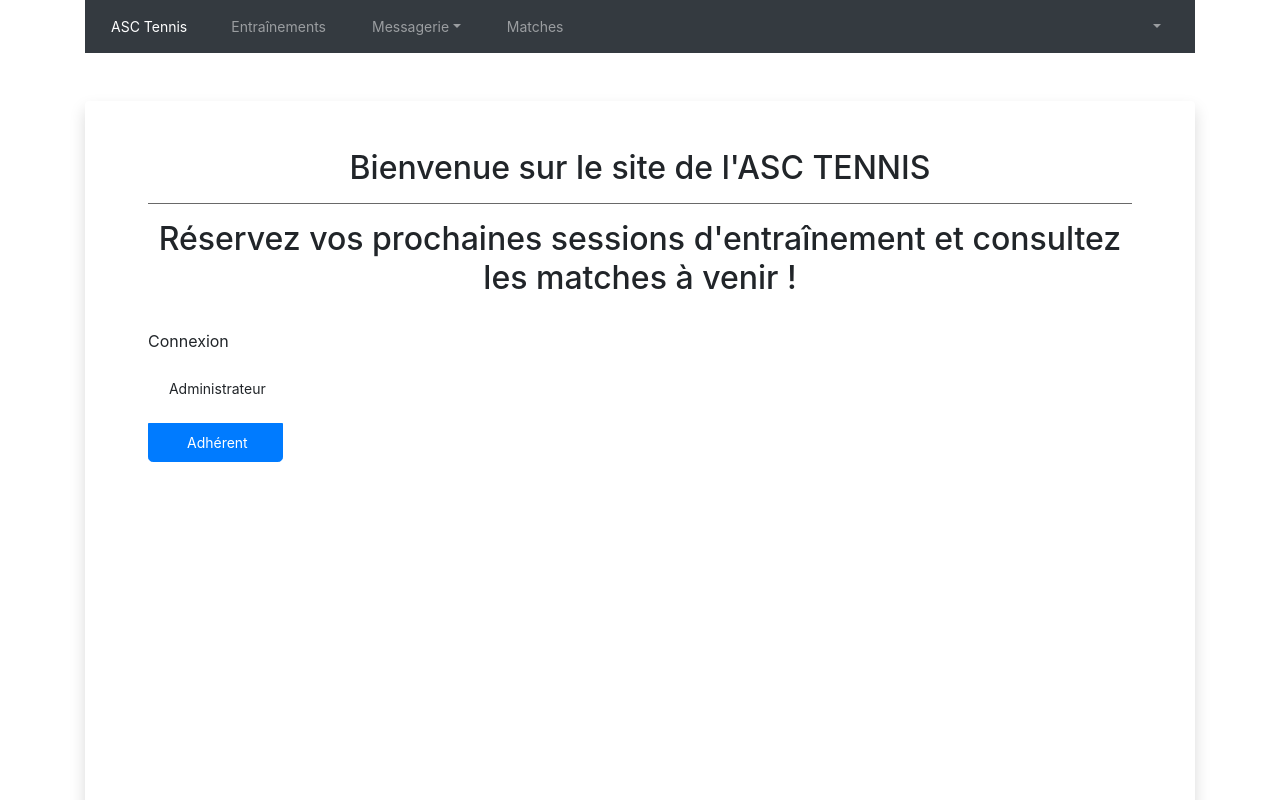
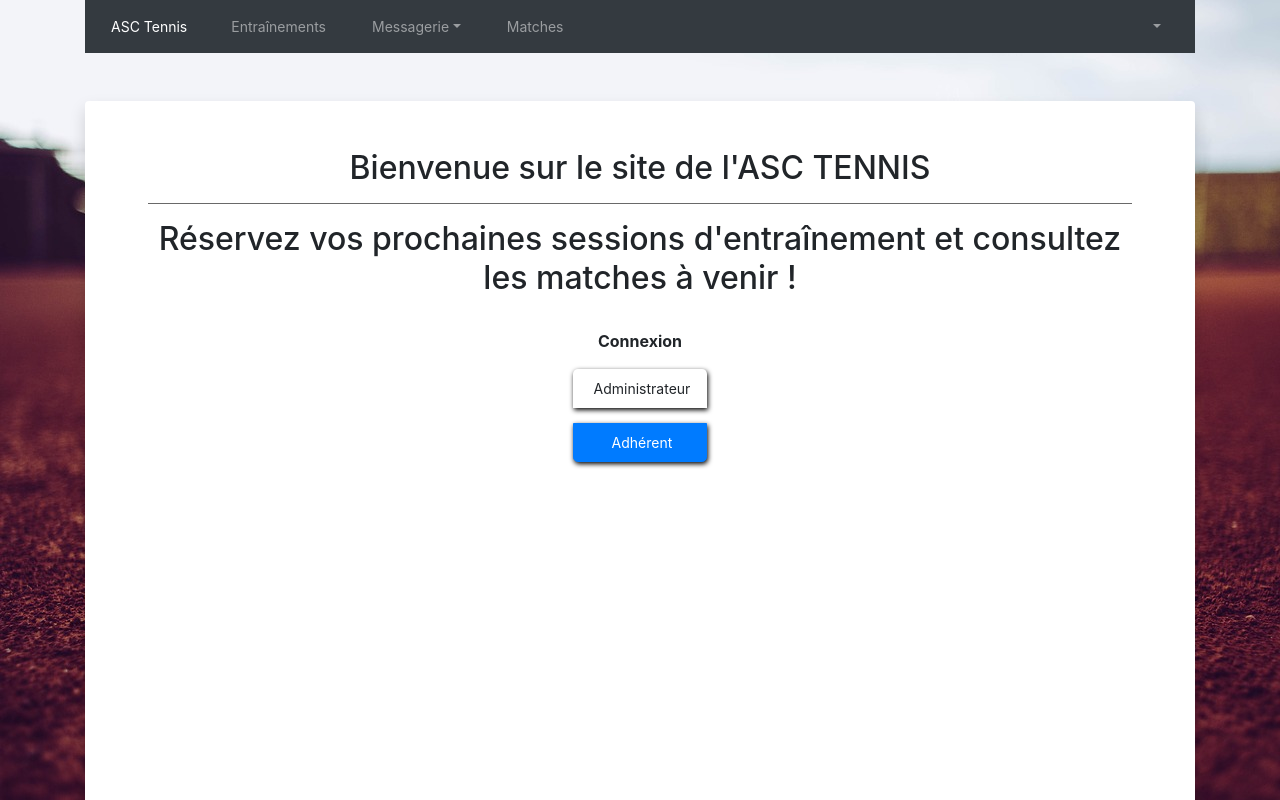
Before and after one commit to Sayavong75/asc-tennis, an Angular app in the folder front/: page / in a window 1280 px wide. Shown: the top 800 px of the page. Built offline with nearby package versions, Linux system fonts and the light colour scheme; some icons are missing.

Commit message:
update styles.css

```diff
--- a/front/src/styles.css
+++ b/front/src/styles.css
@@ -5,7 +5,7 @@
    ====================*/
 
   /* Style de la ligne séparateur */
-  hr{
+  hr {
     height: 1px;
     color: dimgrey;
     background-color: dimgrey;
@@ -13,10 +13,54 @@
   }
 
   /* Alignement centré du titre */
-  .center-div
-  {
+  .center-div {
     margin: 0 auto;
     text-align: center;
+  }
+
+  /* Alignement centré des blocs */
+  .center-block {
+    display: table;  /* Instead of display:block */
+    margin-left: auto;
+    margin-right: auto;
+  }
+
+  /* Style ombré sur les boutons */
+  .btn-default, .btn-primary {
+    box-shadow: 1px 2px 5px #000000;
+  }
+
+  /* Style survol sur les boutons */
+  .btn-default:hover {
+    background: #808080;
+    color: #fff;
+  }
+  .btn-primary:hover {
+    background: #0033cc;
+    color: #fff;
+  }
+
+/* ====================
+   Style app-root
+   ====================*/
+
+  /* Insertion d'une image background  */
+  app-root .image {
+    background: url('/assets/images/tennis-1280.jpg') no-repeat center center fixed;
+    -webkit-background-size: cover;
+    -moz-background-size: cover;
+    background-size: cover;
+    -o-background-size: cover;
+  }
+
+/* ====================
+   Style app-home
+   ====================*/
+
+  /* Taille de police du paragraphe */
+  app-home p {
+    font-size: 16px;
+    font-weight: bold;
   }
 
 /* ====================
@@ -39,6 +83,10 @@
     font-size: 14px;
   }
 
+  /*app-nav-bar .nav-item {*/
+  /*  display: none;*/
+  /*}*/
+
   /* Espacement entre les items du menu */
   app-nav-bar li {
     margin-left: 10px;
@@ -60,13 +108,6 @@
   /* Survol du curseur sur le champ login */
   app-user-profile #login, #FormControlSelectGroup {
     cursor: not-allowed;
-  }
-
-  /* Alignement centré des blocs entrées (inputs) */
-  app-user-profile .center-block {
-    display: table;  /* Instead of display:block */
-    margin-left: auto;
-    margin-right: auto;
   }
 
   /* Longueur fixe des blocs intitulés des entrées (labels) */
@@ -168,3 +209,7 @@
   app-email-alert-settings #checkbox1, #label-checkbox1 {
     cursor: not-allowed;
   }
+
+/* ====================
+   Style training-sessions-list
+   ====================*/
```
